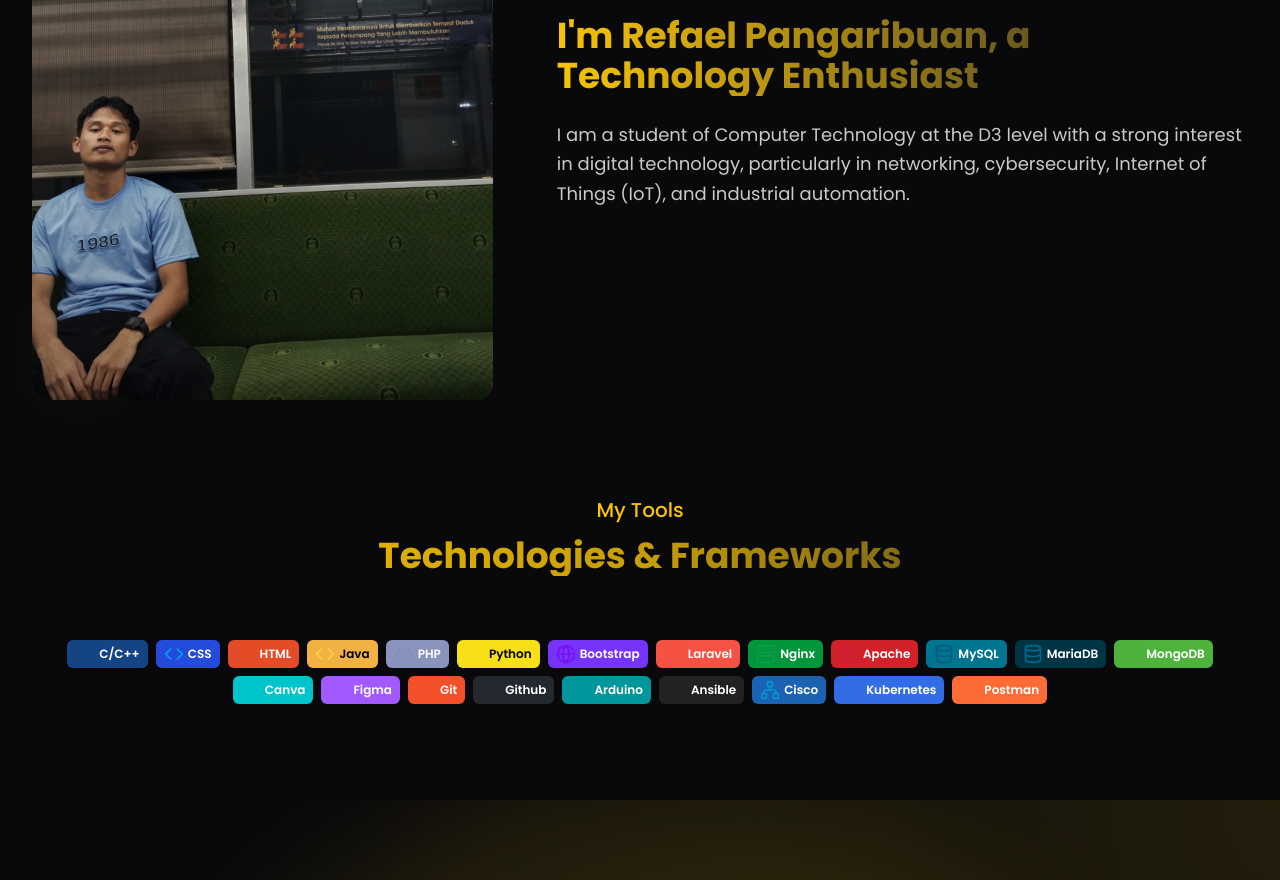
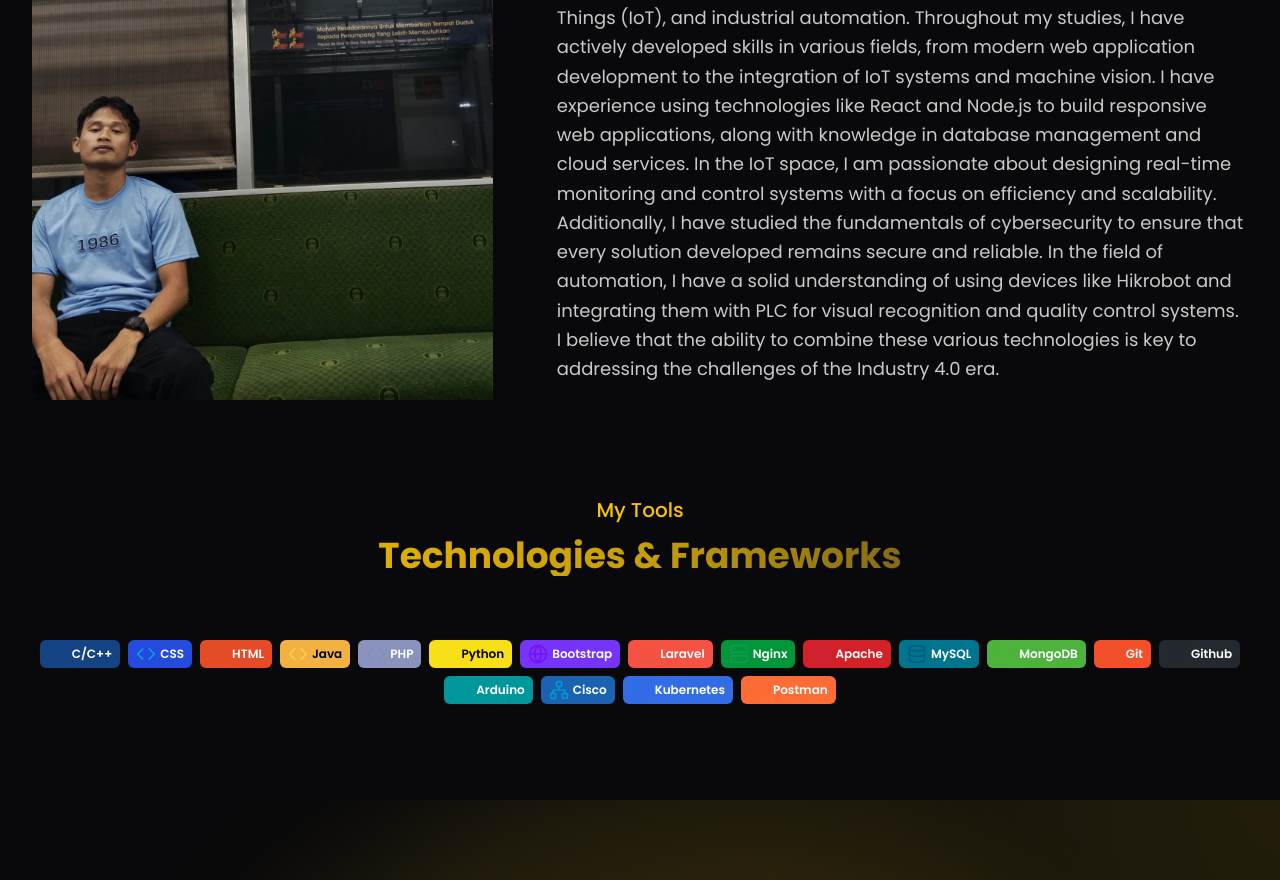
Before and after one commit to Refael-pangaribuan17/Portfolio, a React (Vite) app: page / in a window 1280 px wide. Shown: the part 1240-2120 px from the top of the page. Built offline with nearby package versions, Linux system fonts and the light colour scheme.

Commit message:
Update AboutSection.tsx

```diff
--- a/src/components/AboutSection.tsx
+++ b/src/components/AboutSection.tsx
@@ -1,5 +1,5 @@
 import { Cloud, Network, Shield, Cpu, Code, Monitor } from "lucide-react";
-import { Hash, FileCode, Database, GitBranch, Server, Terminal, Globe, Laptop, Lock, FileBadge } from "lucide-react";
+import { FileCode, Database, GitBranch, Server, Terminal, Globe } from "lucide-react";
 import { AspectRatio } from "./ui/aspect-ratio";
 
 type SkillCardProps = {
@@ -8,7 +8,6 @@ type SkillCardProps = {
   description: string;
 };
 
-// Simple data for icon tools/languages (using available lucide-react icons)
 const tools = [
   { name: "C/C++", icon: <FileCode size={20} color="#154484" />, color: "bg-[#154484] text-white" },
   { name: "CSS", icon: <Code size={20} color="#00A6EA" />, color: "bg-[#254bdd] text-white" },
@@ -21,14 +20,10 @@ const tools = [
   { name: "Nginx", icon: <Server size={20} color="#119B4C" />, color: "bg-[#009639] text-white" },
   { name: "Apache", icon: <Server size={20} color="#CC2139" />, color: "bg-[#d22128] text-white" },
   { name: "MySQL", icon: <Database size={20} color="#005C83" />, color: "bg-[#00758f] text-white" },
-  { name: "MariaDB", icon: <Database size={20} color="#00698F" />, color: "bg-[#003545] text-white" },
   { name: "MongoDB", icon: <Database size={20} color="#4DB33D" />, color: "bg-[#4DB33D] text-white" },
-  { name: "Canva", icon: <Globe size={20} color="#00C4CC" />, color: "bg-[#00C4CC] text-white" },
-  { name: "Figma", icon: <Globe size={20} color="#a259ff" />, color: "bg-[#a259ff] text-white" },
   { name: "Git", icon: <GitBranch size={20} color="#F05032" />, color: "bg-[#f34f29] text-white" },
   { name: "Github", icon: <GitBranch size={20} color="#24292F" />, color: "bg-[#24292F] text-white" },
   { name: "Arduino", icon: <Cpu size={20} color="#00979C" />, color: "bg-[#00979C] text-white" },
-  { name: "Ansible", icon: <Terminal size={20} color="#222222" />, color: "bg-[#222222] text-white" },
   { name: "Cisco", icon: <Network size={20} color="#0397d6" />, color: "bg-[#1b63b2] text-white" },
   { name: "Kubernetes", icon: <Server size={20} color="#326de6" />, color: "bg-[#326de6] text-white" },
   { name: "Postman", icon: <Globe size={20} color="#fd6c35" />, color: "bg-[#fd6c35] text-white" },
@@ -57,7 +52,6 @@ export function AboutSection() {
         <div className="absolute bottom-0 left-0 w-96 h-96 bg-secondary/5 rounded-full blur-3xl" />
       </div>
       <div className="container max-w-7xl mx-auto px-4 sm:px-6 lg:px-8">
-        {/* Section About Me */}
         <div className="text-center mb-20 animate-fade-in">
           <h2 className="text-xl text-primary font-medium mb-3">About Me</h2>
           <h3 className="text-4xl md:text-5xl font-bold bg-gradient-to-r from-primary via-primary/80 to-secondary bg-clip-text text-transparent">
@@ -68,19 +62,13 @@ export function AboutSection() {
         <div className="flex flex-col lg:flex-row items-center gap-16 mb-20">
           <div className="w-full lg:w-2/5 animate-fade-in">
             <div className="relative group">
-              <div className="relative rounded-2xl overflow-hidden transform transition-all duration-500 hover:scale-105">
               <AspectRatio ratio={4 / 5} className="bg-muted">
                 <img
                   src="/public/lovable-uploads/6349ba89-b06f-4097-bb92-e425be59dc49.png"
                   alt="Portrait"
                   className="w-full h-full object-cover object-center brightness-105 contrast-105"
                 />
-                  <div className="absolute inset-0 bg-gradient-to-t from-background/20 via-transparent to-transparent" />
               </AspectRatio>
-              </div>
-              <div className="absolute -z-10 inset-0 blur-3xl bg-gradient-to-tr from-primary/20 to-secondary/20 opacity-70 scale-110" />
-              <div className="absolute top-4 -right-4 w-24 h-24 bg-primary/20 rounded-full blur-2xl animate-pulse" />
-              <div className="absolute -bottom-4 -left-4 w-32 h-32 bg-secondary/20 rounded-full blur-2xl animate-pulse delay-300" />
             </div>
           </div>
 
@@ -90,7 +78,7 @@ export function AboutSection() {
                 I'm Refael Pangaribuan, a Technology Enthusiast
               </h2>
               <p className="text-lg text-foreground/80 leading-relaxed">
-                I am a student of Computer Technology at the D3 level with a strong interest in digital technology, particularly in networking, cybersecurity, Internet of Things (IoT), and industrial automation.
+                I am a student of Computer Technology at the D3 level with a strong interest in digital technology, particularly in networking, cybersecurity, Internet of Things (IoT), and industrial automation. Throughout my studies, I have actively developed skills in various fields, from modern web application development to the integration of IoT systems and machine vision. I have experience using technologies like React and Node.js to build responsive web applications, along with knowledge in database management and cloud services. In the IoT space, I am passionate about designing real-time monitoring and control systems with a focus on efficiency and scalability. Additionally, I have studied the fundamentals of cybersecurity to ensure that every solution developed remains secure and reliable. In the field of automation, I have a solid understanding of using devices like Hikrobot and integrating them with PLC for visual recognition and quality control systems. I believe that the ability to combine these various technologies is key to addressing the challenges of the Industry 4.0 era.
               </p>
             </div>
           </div>
```
Lines whose indentation alone changed are shown as unchanged.
